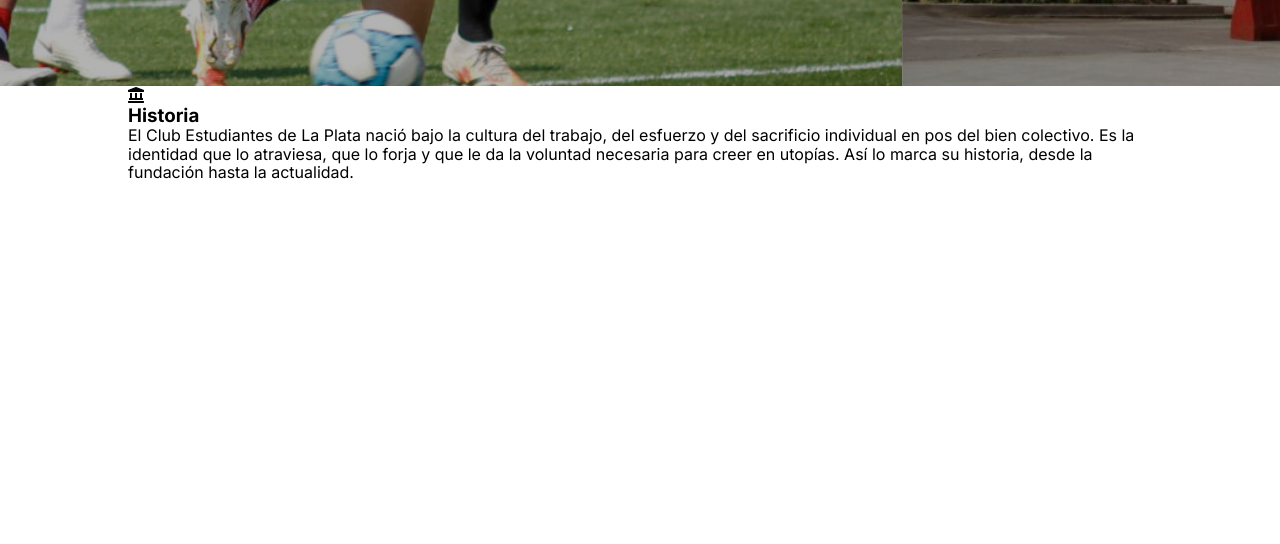
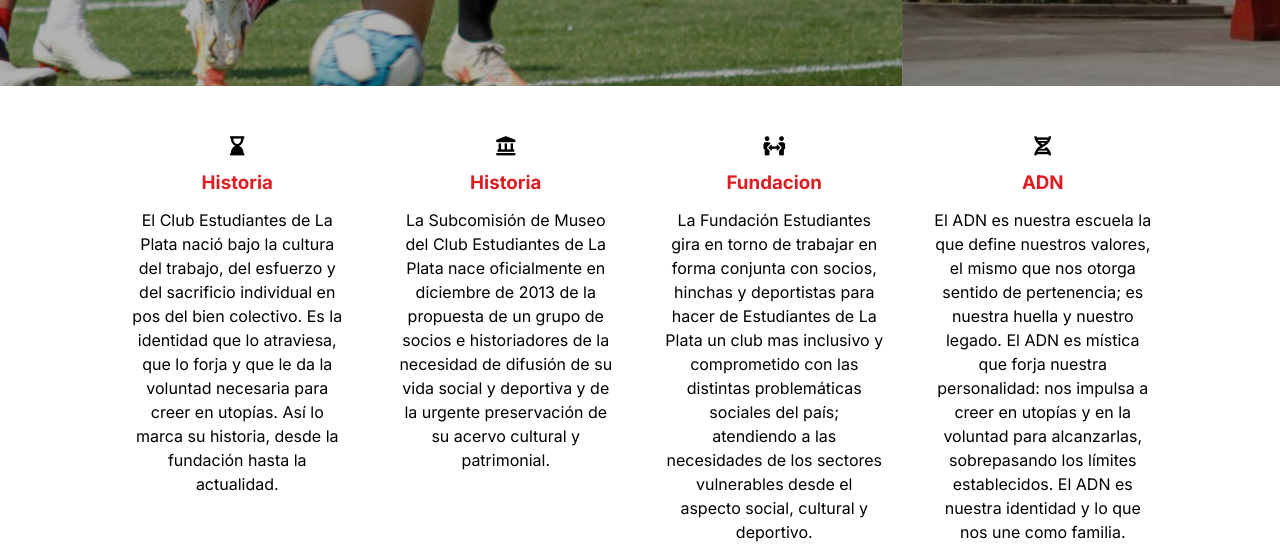
Before and after one commit to Ait0506/curso-edelp, a plain HTML site: page index.html in a window 1280 px wide. Shown: the part 587-1131 px from the top of the page. Before the commit the page ends 800 px from the top, so only its background shows below. Drawn offline with nearby package versions, Linux system fonts and the light colour scheme.

Commit message:
27-10 1am

```diff
--- a/css/styles.scss
+++ b/css/styles.scss
@@ -31,7 +31,7 @@ a {
 
 //mis estilos
 body {
-    font-family: 'Inter', sans-serif;
+  font-family: "Inter", sans-serif;
 
   img {
     max-width: 100%;
@@ -41,7 +41,7 @@ body {
     background-color: $rojo;
     padding: 20px 0;
 
-        .contenido-header{
+    .contenido-header {
       display: flex;
       flex-direction: column;
       align-items: center;
@@ -77,7 +77,7 @@ body {
           }
 
           &::after {
-                        display: none!important;
+            display: none !important;
           }
         }
         .enlaces-navegacion {
@@ -105,7 +105,7 @@ body {
               margin-right: 0;
             }
             &::after {
-                            content: '';
+              content: "";
               position: absolute;
               bottom: 0;
               left: 0;
@@ -113,7 +113,7 @@ body {
               width: 0;
               background-color: $blanco;
               display: inline-block;
-                            transition: all .2s ease;
+              transition: all 0.2s ease;
             }
             &:hover::after {
               width: 100%;
@@ -121,10 +121,7 @@ body {
           }
         }
       }
-
     }
-
-
   }
 
   .hero {
@@ -173,7 +170,7 @@ body {
             font-size: 2rem;
             font-weight: bold;
             background-color: rgba(0, 0, 0, 0.4);
-                        width: 70%;
+            width: 80%;
           }
         }
 
@@ -186,4 +183,30 @@ body {
       }
     }
   }
+
+  .main-sitio {
+    margin-top: 50px;
+    .contenedor-acerca {
+        display: grid;
+        grid-template-columns: repeat(4, 1fr);
+        column-gap: 50px;
+
+        .item-acerca {
+            text-align: center;
+
+            i {
+                font-size: 1.2rem;
             }
+
+            h3 {
+                color: $rojo;
+                margin: 15px 0 15px 0;
+            }
+
+            p {
+                line-height: 1.5;
+            }
+        }
+    }
+  }
+}
--- a/index.html
+++ b/index.html
@@ -56,12 +56,38 @@ play=swap" rel="stylesheet" />
     <main class="main-sitio contenedor">
         <div class="contenedor-acerca">
             <div class="item-acerca">
-                <i class="fas fa-landmark"></i>
+                <i class="fas fa-hourglass-end"></i>
                 <h3>Historia</h3>
                 <p>El Club Estudiantes de La Plata nació bajo la cultura del trabajo, del esfuerzo y del
                     sacrificio individual en pos del bien colectivo. Es la identidad que lo atraviesa, que
                     lo forja y que le da la voluntad necesaria para creer en utopías. Así lo marca su
                     historia, desde la fundación hasta la actualidad.</p>
+            </div>
+            <div class="item-acerca">
+                <i class="fas fa-landmark"></i>
+                <h3>Historia</h3>
+                <p>La Subcomisión de Museo del Club Estudiantes de La Plata nace oficialmente en
+                    diciembre de 2013 de la propuesta de un grupo de socios e historiadores de la
+                    necesidad de difusión de su vida social y deportiva y de la urgente preservación
+                    de su acervo cultural y patrimonial.</p>
+            </div>
+            <div class="item-acerca">
+                <i class="fas fa-people-arrows"></i>
+                <h3>Fundacion</h3>
+                <p>La Fundación Estudiantes gira en torno de trabajar en forma conjunta con socios,
+                    hinchas y deportistas para hacer de Estudiantes de La Plata un club mas inclusivo
+                    y comprometido con las distintas problemáticas sociales del país; atendiendo a las
+                    necesidades de los sectores vulnerables desde el aspecto social, cultural y
+                    deportivo.</p>
+            </div>
+            <div class="item-acerca">
+                <i class="fas fa-dna"></i>
+                <h3>ADN</h3>
+                <p>El ADN es nuestra escuela la que define nuestros valores, el mismo que nos otorga
+                    sentido de pertenencia; es nuestra huella y nuestro legado.
+                    El ADN es mística que forja nuestra personalidad: nos impulsa a creer en utopías y
+                    en la voluntad para alcanzarlas, sobrepasando los límites establecidos.
+                    El ADN es nuestra identidad y lo que nos une como familia.</p>
             </div>
         </div>
     </main>
```
Also changed, not shown: css/styles.css. Lines whose indentation alone changed are shown as unchanged.
